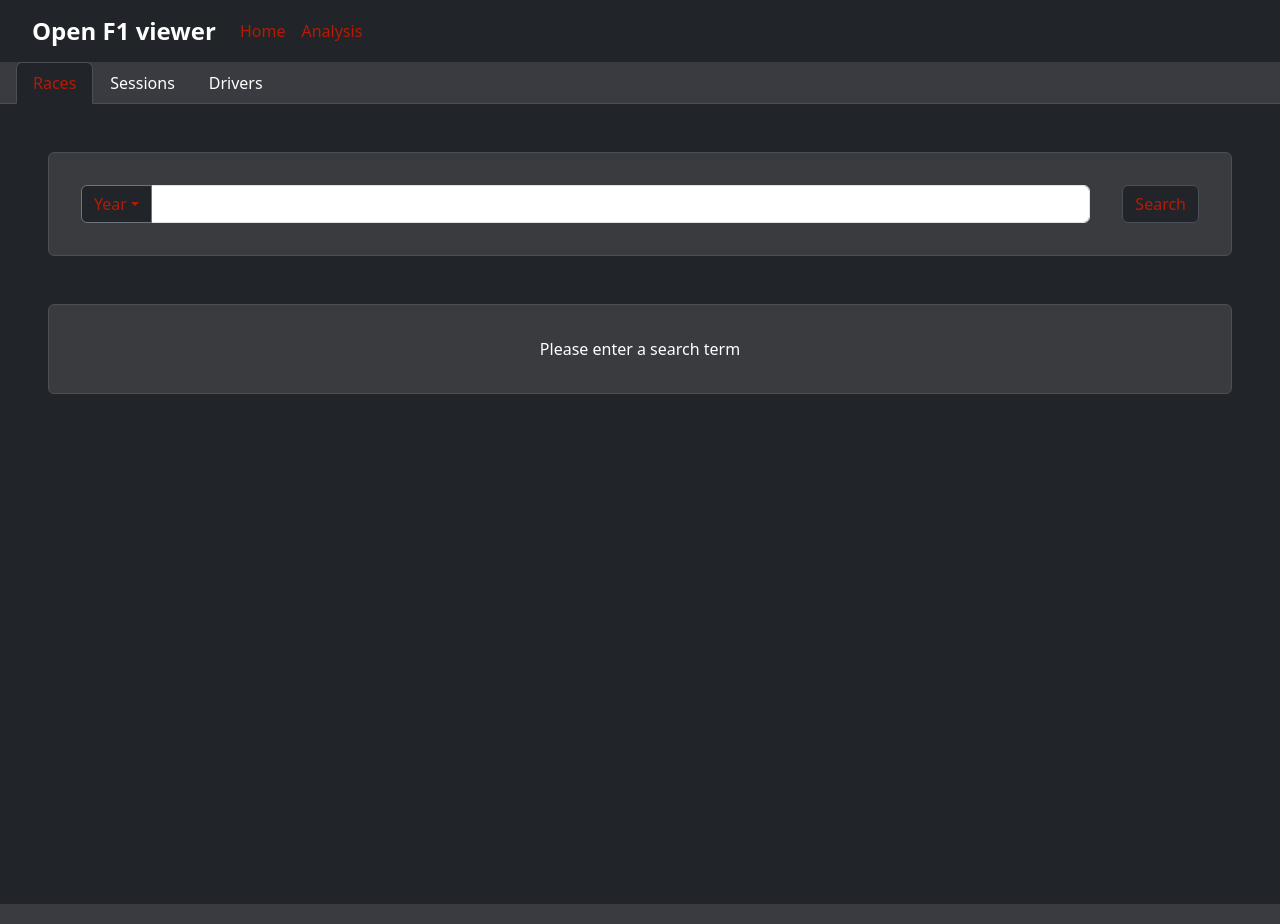
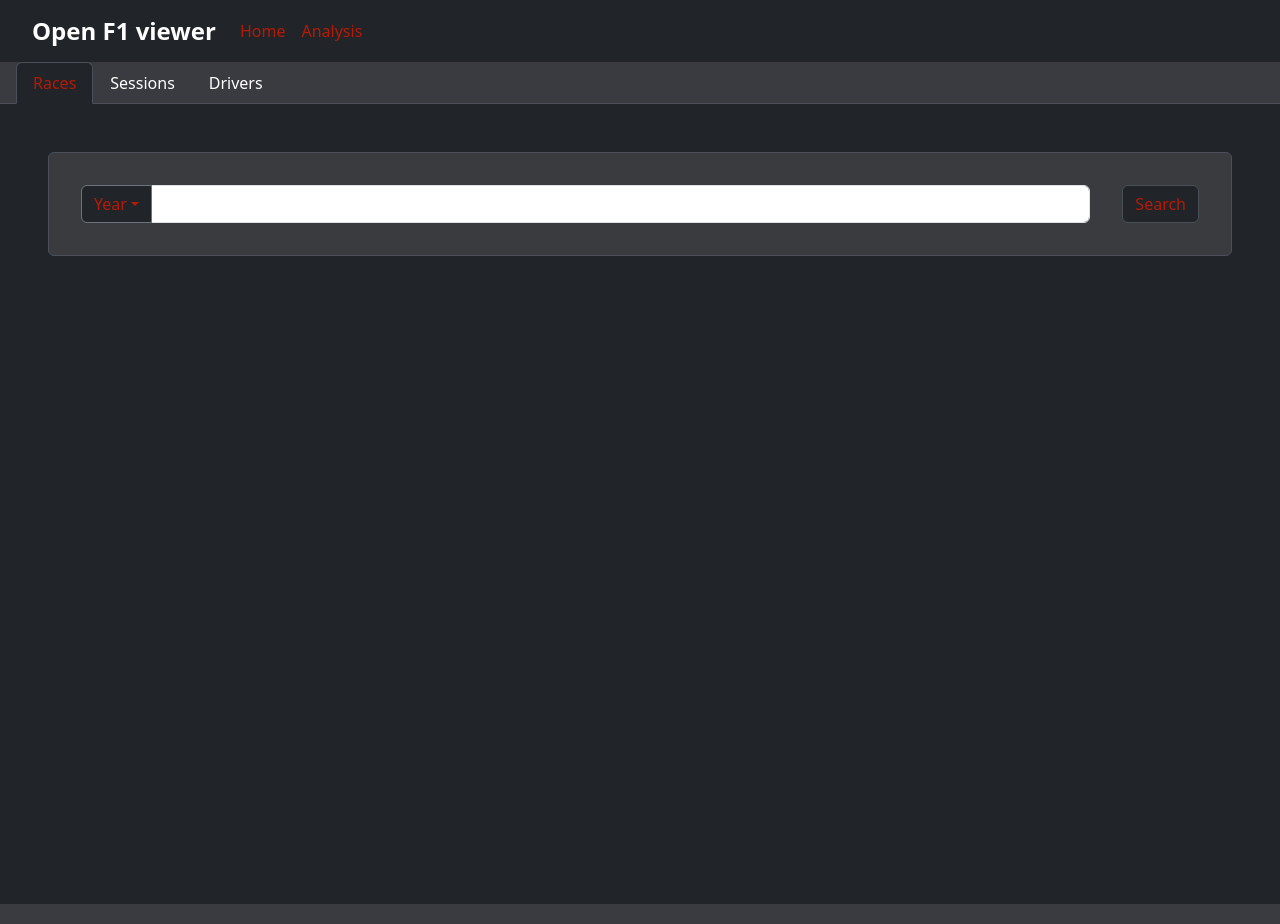
Before and after one commit to swaff-y/f1, a React (Create React App) app: page / in a window 1280 px wide. Built offline with nearby package versions, Linux system fonts and the light colour scheme; data requests are answered from the project's data file.

Commit message:
F1-3: Add filter searches

```diff
--- a/src/components/Meetings/Meetings.tsx
+++ b/src/components/Meetings/Meetings.tsx
@@ -46,8 +46,7 @@ export const Meetings = () => {
     value,
     isLoading,
     isSuccess,
-    onSubmit,
-    isNeedingInput
+    onSubmit
   } = useMeetingFilter();
 
   return (
@@ -62,11 +61,6 @@ export const Meetings = () => {
           onSubmit={onSubmit}
         />
       </SectionContainer>
-      {isNeedingInput &&
-        <SectionContainer>
-          <p>Please enter a search term</p>
-        </SectionContainer>
-      }
       {isLoading &&
         <SectionContainer>
           <FilterResultsLoader />
--- a/src/components/Meetings/useMeetingFilter.ts
+++ b/src/components/Meetings/useMeetingFilter.ts
@@ -12,7 +12,6 @@ type MeetingFilterResponse = {
   onSubmit: () => void;
   isLoading: boolean;
   isSuccess: boolean;
-  isNeedingInput: boolean;
 };
 
 const YEAR_FILTER_OPTIONS = [
@@ -171,6 +170,5 @@ export const useMeetingFilter = (): MeetingFilterResponse => {
     },
     isLoading,
     isSuccess: !isSubmit ? false : isSuccess,
-    isNeedingInput: !isSubmit,
   };
 };
```
